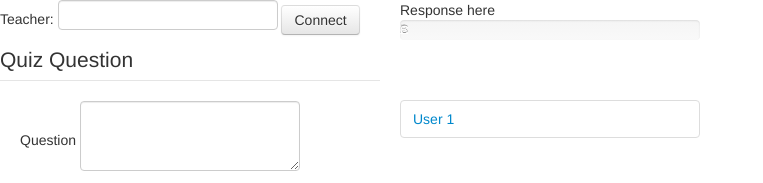
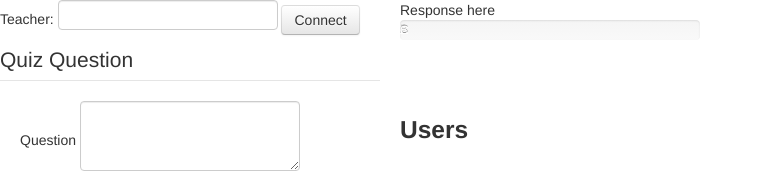
Before and after one commit to hc000/realtime-quiz, a plain HTML site: page index.html in a window 1280 px wide. Shown: the top 183 px of the page, without its empty margins (0-763 px from the left). Drawn offline with nearby package versions, Linux system fonts and the light colour scheme.

Commit message:
updated user heading

```diff
--- a/index.html
+++ b/index.html
@@ -52,9 +52,8 @@
 		</div>
 
       	<div id="users">
-		    <ul class="nav nav-tabs nav-stacked">
-              <li><a href="#">User 1</a></li>
-            </ul>
+          <h3>Users</h3>
+		    <ul class="nav nav-tabs nav-stacked"></ul>
 		</div>
       </div>
     </div>
```
Also changed, not shown: student.html (+2 -3 lines).
